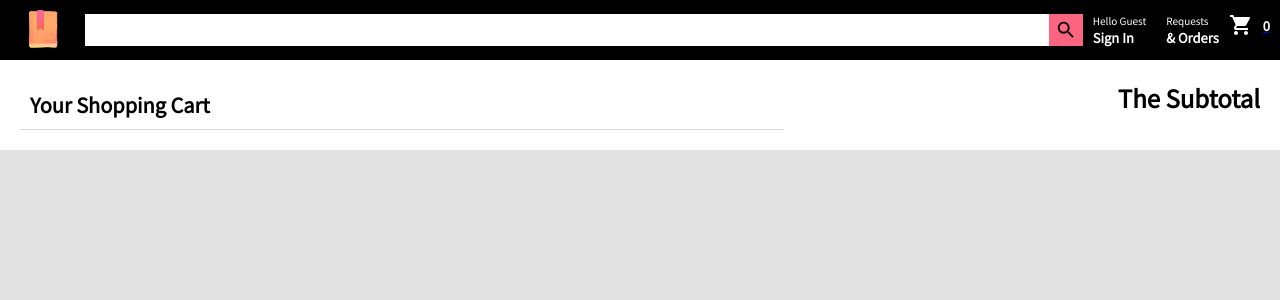
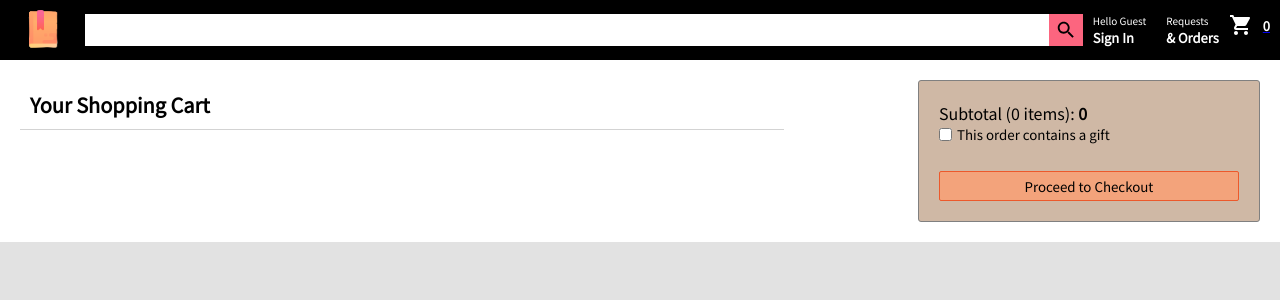
Before and after one commit to 0xcatrovacer/ecommerce-website, a React (Create React App) app: page /checkout in a window 1280 px wide. Shown: the top 300 px of the page. Built offline with nearby package versions, Linux system fonts and the light colour scheme.

Commit message:
added Subtotal component

```diff
--- a/package.json
+++ b/package.json
@@ -9,6 +9,7 @@
     "@testing-library/react": "^11.1.0",
     "@testing-library/user-event": "^12.1.10",
     "react": "^17.0.1",
+    "react-currency-format": "^1.0.0",
     "react-dom": "^17.0.1",
     "react-router-dom": "^5.2.0",
     "react-scripts": "4.0.2",
--- a/src/components/Checkout/Checkout.css
+++ b/src/components/Checkout/Checkout.css
@@ -5,6 +5,7 @@
   background-color: white;
   height: max-content;
   justify-content: space-between;
+  z-index: -2;
 }
 
 .CheckoutLeft {
--- a/src/components/Checkout/Checkout.js
+++ b/src/components/Checkout/Checkout.js
@@ -1,4 +1,5 @@
 import React from 'react'
+import Subtotal from './Subtotal/Subtotal'
 import './Checkout.css'
 
 const Checkout = () => {
@@ -12,7 +13,7 @@
             </div>
 
             <div className="CheckoutRight">
-                <h2>The Subtotal</h2>
+                <Subtotal />
             </div>
 
         </div>
--- /dev/null
+++ b/src/components/Checkout/Subtotal/Subtotal.css
@@ -0,0 +1,30 @@
+.Subtotal {
+  display: flex;
+  flex-direction: column;
+  justify-content: space-between;
+  width: 300px;
+  height: 100px;
+  padding: 20px;
+  background-color: rgb(207, 184, 165);
+  border: 1px solid rgb(128, 128, 128);
+  border-radius: 3px;
+  z-index: 1;
+}
+
+.SubtotalGift {
+  display: flex;
+  align-items: center;
+}
+
+.SubtotalGift input {
+  margin-right: 5px;
+}
+
+.Subtotal button {
+  background: #f3a37b;
+  border-radius: 2px;
+  width: 100%;
+  height: 30px;
+  border: 1px solid #ec592b;
+  color: black;
+}
--- /dev/null
+++ b/src/components/Checkout/Subtotal/Subtotal.js
@@ -0,0 +1,30 @@
+import React from 'react'
+import './Subtotal.css'
+import CurrencyFormat from "react-currency-format"
+
+const Subtotal = () => {
+    return (
+        <div className="Subtotal">
+            <CurrencyFormat
+                renderText={(value) => (
+                    <div>
+                        <p>
+                            Subtotal (0 items): <strong>0</strong>
+                        </p>
+                        <small className="SubtotalGift">
+                        <input type="checkbox" /> This order contains a gift
+                        </small>
+                    </div>
+                )}
+                decimalScale={2}
+                value={0}
+                displayType={"text"}
+                thousandSeparator={true}
+                prefix={"₹"}
+            />
+            <button>Proceed to Checkout</button>
+        </div>
+    )
+}
+
+export default Subtotal
--- a/src/components/Home/Home.js
+++ b/src/components/Home/Home.js
@@ -1,5 +1,5 @@
 import React from 'react'
-import Product from '../Product/Product'
+import Product from './Product/Product'
 import './Home.css'
 
 const Home = () => {
```
Also changed, not shown: src/components/Home/Product/Product.css (renamed from src/components/Product/Product.css), src/components/Home/Product/Product.js (renamed from src/components/Product/Product.js), 1 other file (tests, documents, lock files or other folders).
